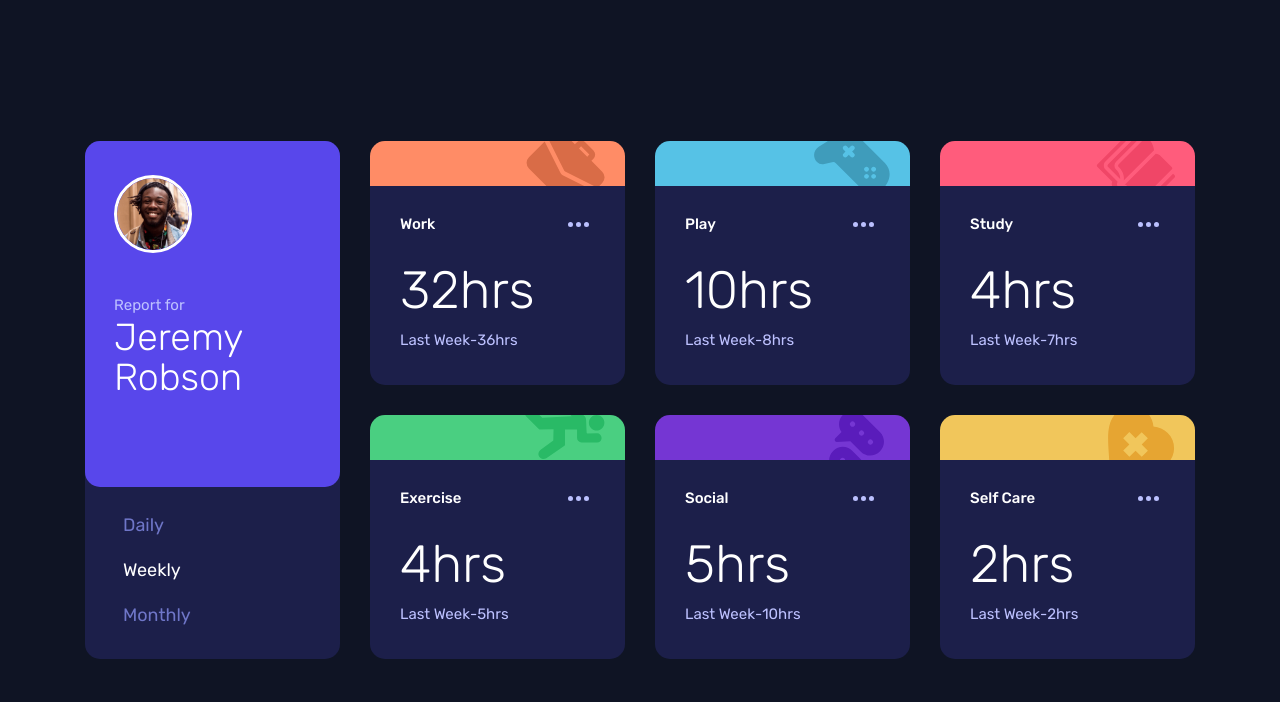
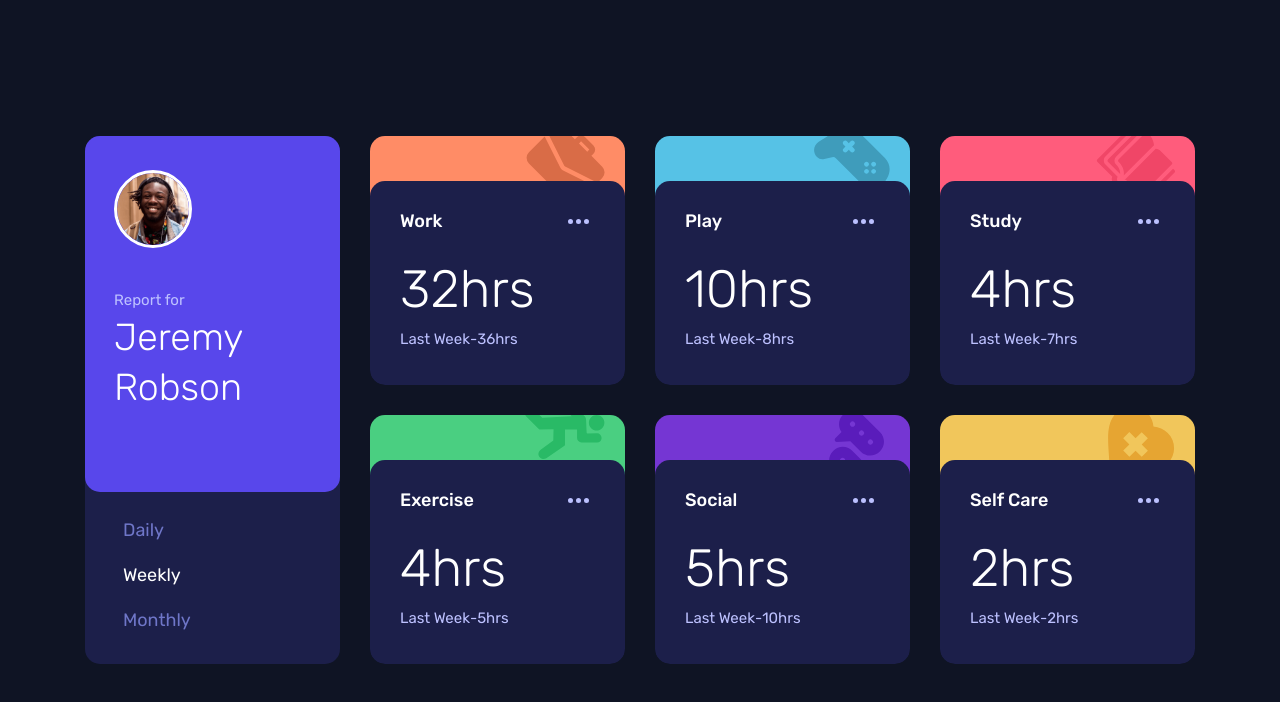
Before and after one commit to kenreibman/time-tracking-dashboard, a plain HTML site: page index.html in a window 1280 px wide. Drawn offline with Linux system fonts and the light colour scheme.

Commit message:
Update style.css

```diff
--- a/css/style.css
+++ b/css/style.css
@@ -159,7 +159,7 @@ button {
 }
 @media screen and (min-width: 500px) {
   .tracker__profile-name {
-    line-height: 4rem;
+    line-height: 5rem;
   }
 }
 
@@ -226,6 +226,7 @@ button {
 .activity__info {
   position: relative;
   background-color: var(--dark-blue);
+  border-radius: var(--br);
   z-index: 5;
   grid-row: 2 / 3;
   grid-column: 1 / 2;
@@ -269,6 +270,7 @@ button {
 .activity__name {
   color: #fff;
   font-weight: 500;
+  font-size: 1.8rem;
 }
 
 .activity__options-ellipsis {
```
